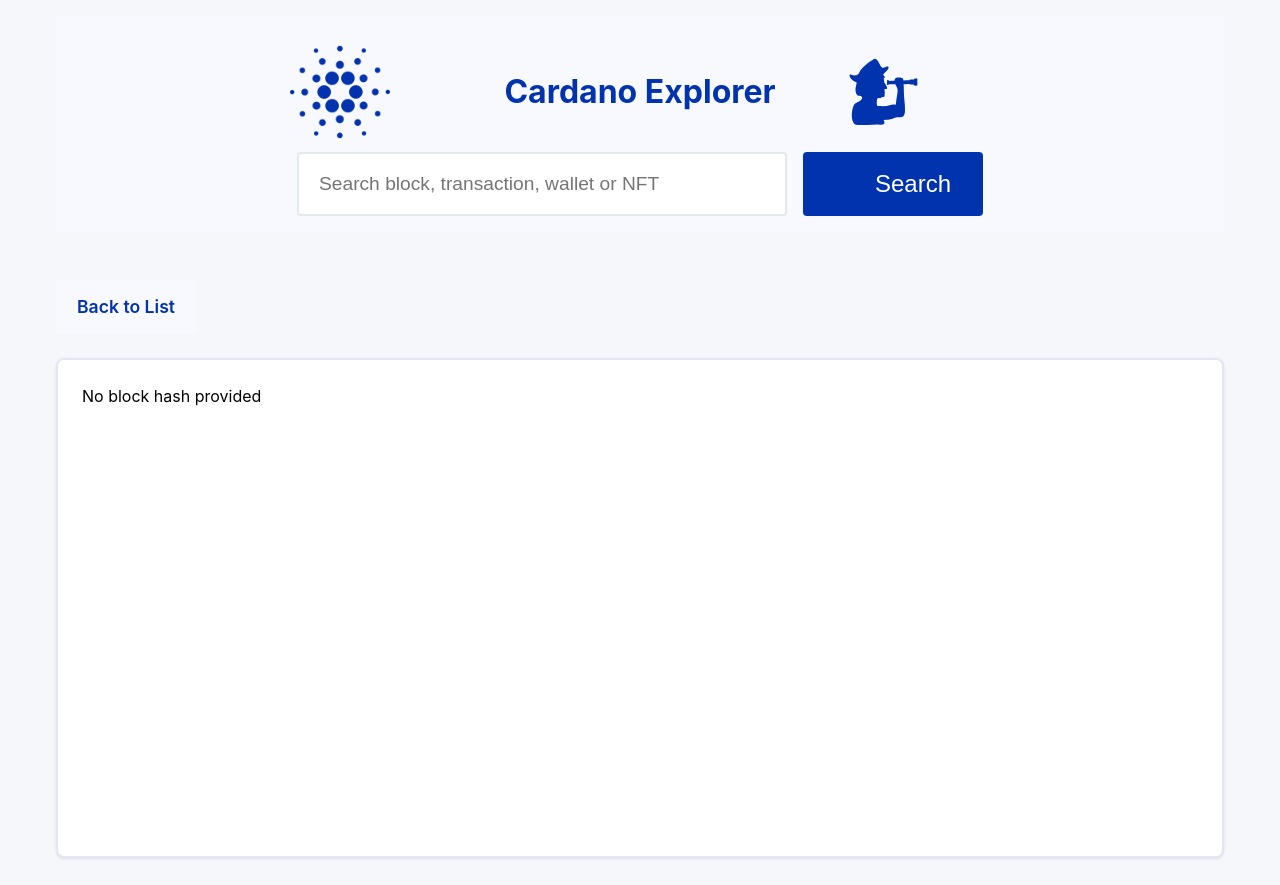
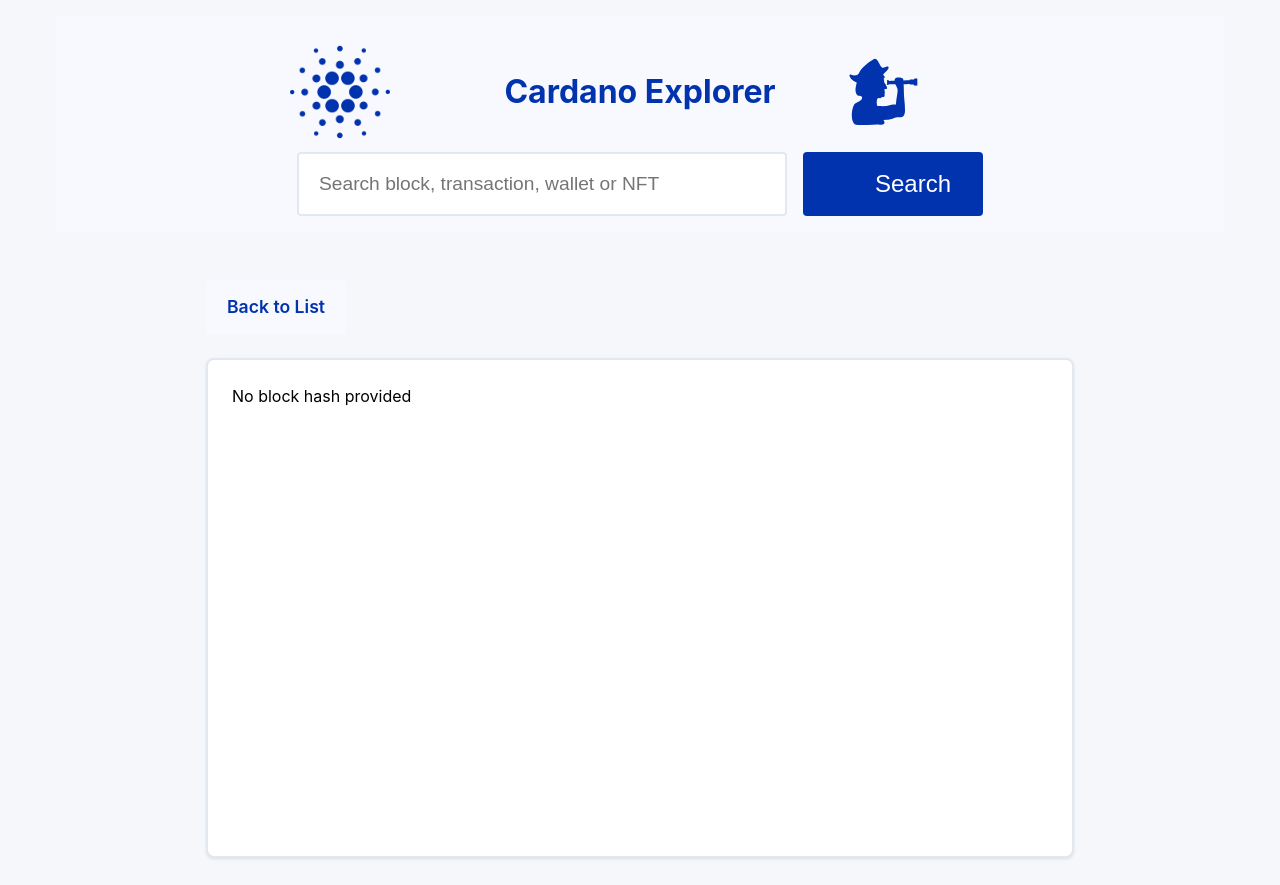
Before and after one commit to devnova777/cardano-explorer, a website with bundled scripts: page pages/details.html in a window 1280 px wide. Shown: the top 885 px of the page. Built offline with nearby package versions, Linux system fonts and the light colour scheme.

Commit message:
fix details.html

```diff
--- a/pages/details.html
+++ b/pages/details.html
@@ -28,7 +28,7 @@
             </div>
         </header>
 
-
+        <div class="details-container">
             <div class="navigation-bar">
                 <a href="../index.html" class="back-btn">
                     <span class="back-btn-text">Back to List</span>
@@ -36,9 +36,11 @@
                 <div class="detail-type"></div>
             </div>
 
+            <div class="section">
                 <div class="card">
                     <div class="scrollable-content" id="details-content">
                         <!-- Content will be dynamically inserted here -->
+                    </div>
                 </div>
             </div>
         </div>
```
Lines whose indentation alone changed are shown as unchanged.
